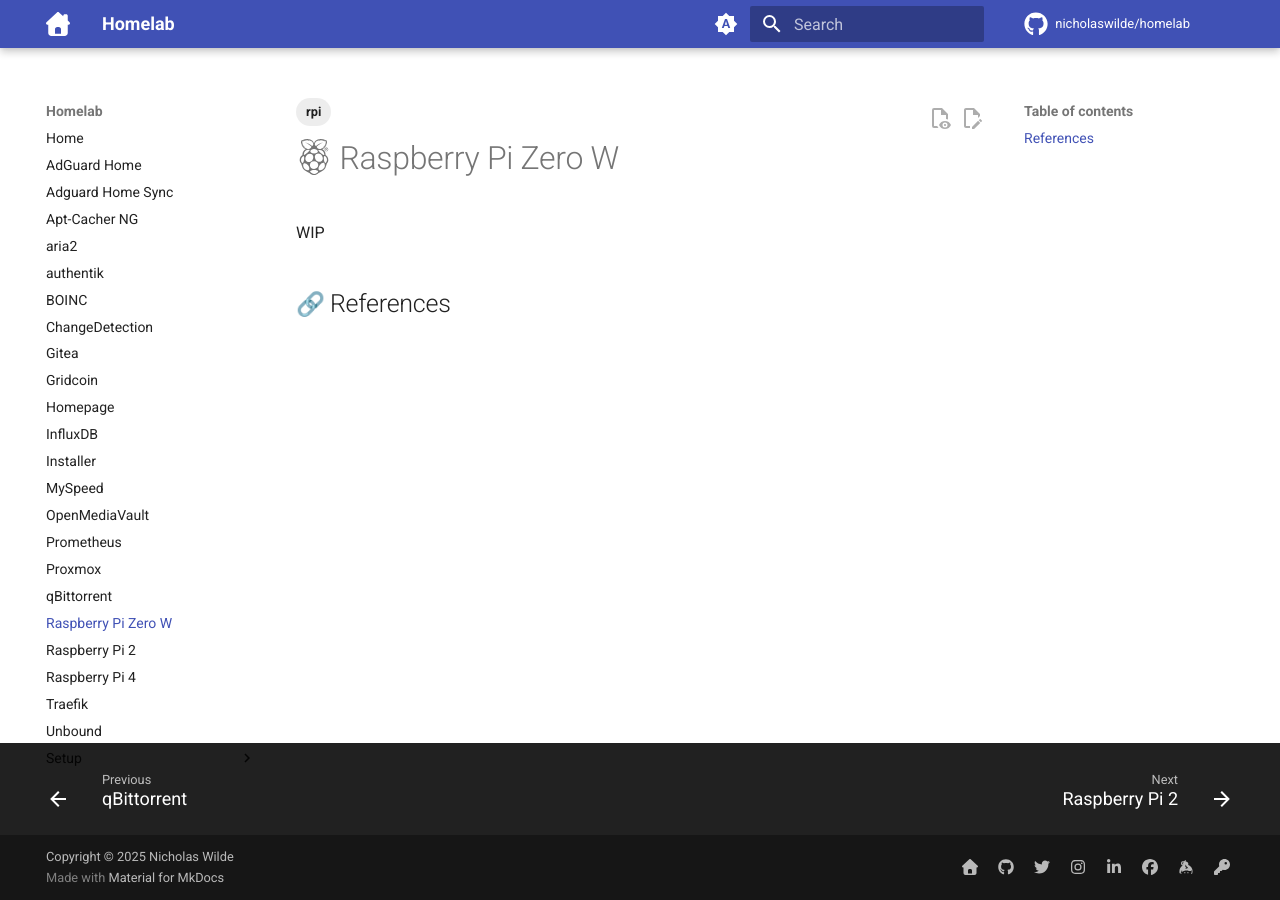
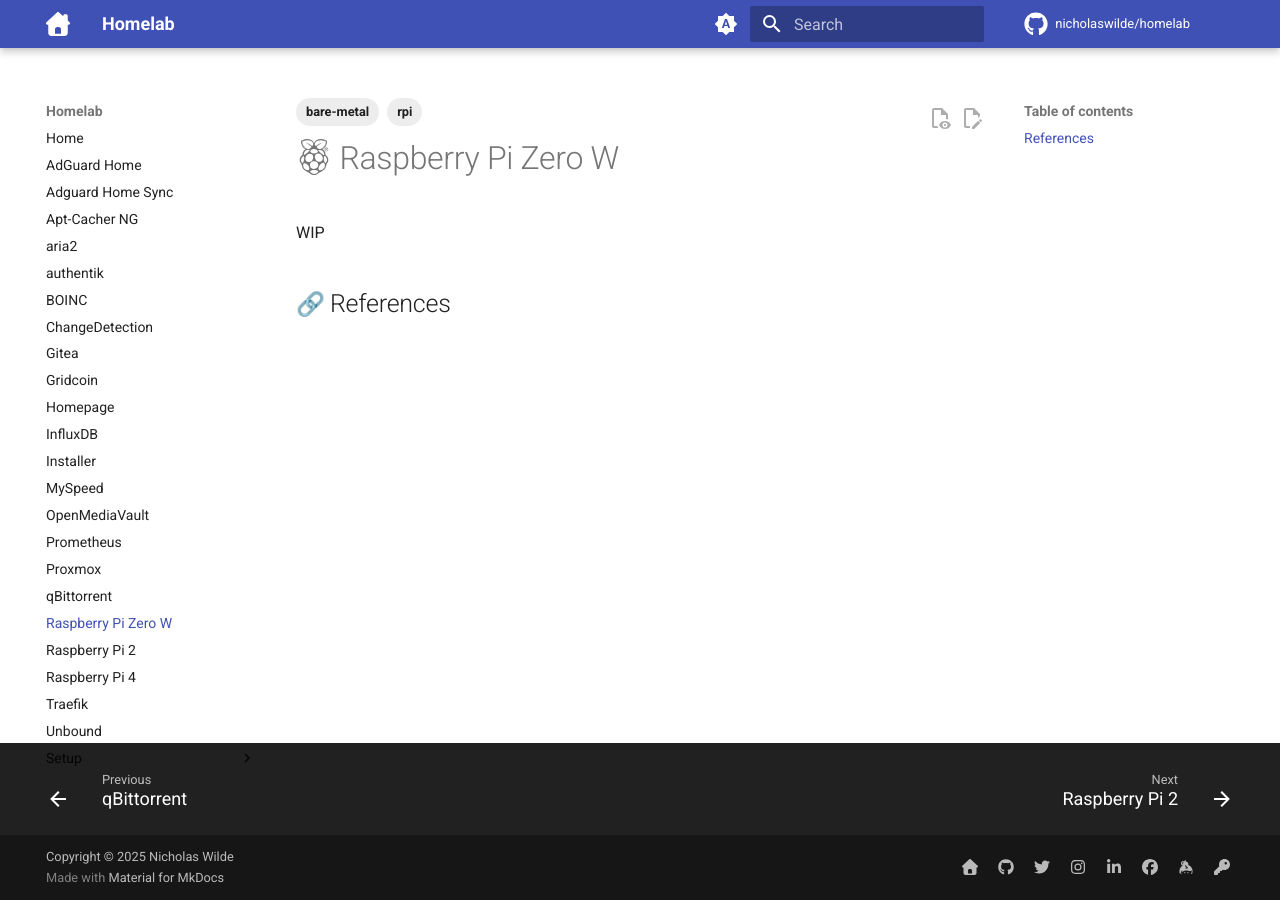
Before and after one commit to nicholaswilde/homelab, an MkDocs documentation site: the page built from docs/rpi0.md, in a window 1280 px wide. Built offline with MkDocs 1.6.1 and Material for MkDocs 9.7.7, drawn with Linux system fonts in a browser that asks for light colours; emoji names are drawn with the system emoji font; comment, search, counter and statistics services are not loaded.

Commit message:
Update rpi0.md

```diff
--- a/docs/rpi0.md
+++ b/docs/rpi0.md
@@ -1,6 +1,7 @@
 ---
 tags:
   - rpi
+  - bare-metal
 ---
 # :simple-raspberrypi: Raspberry Pi Zero W
 
```
